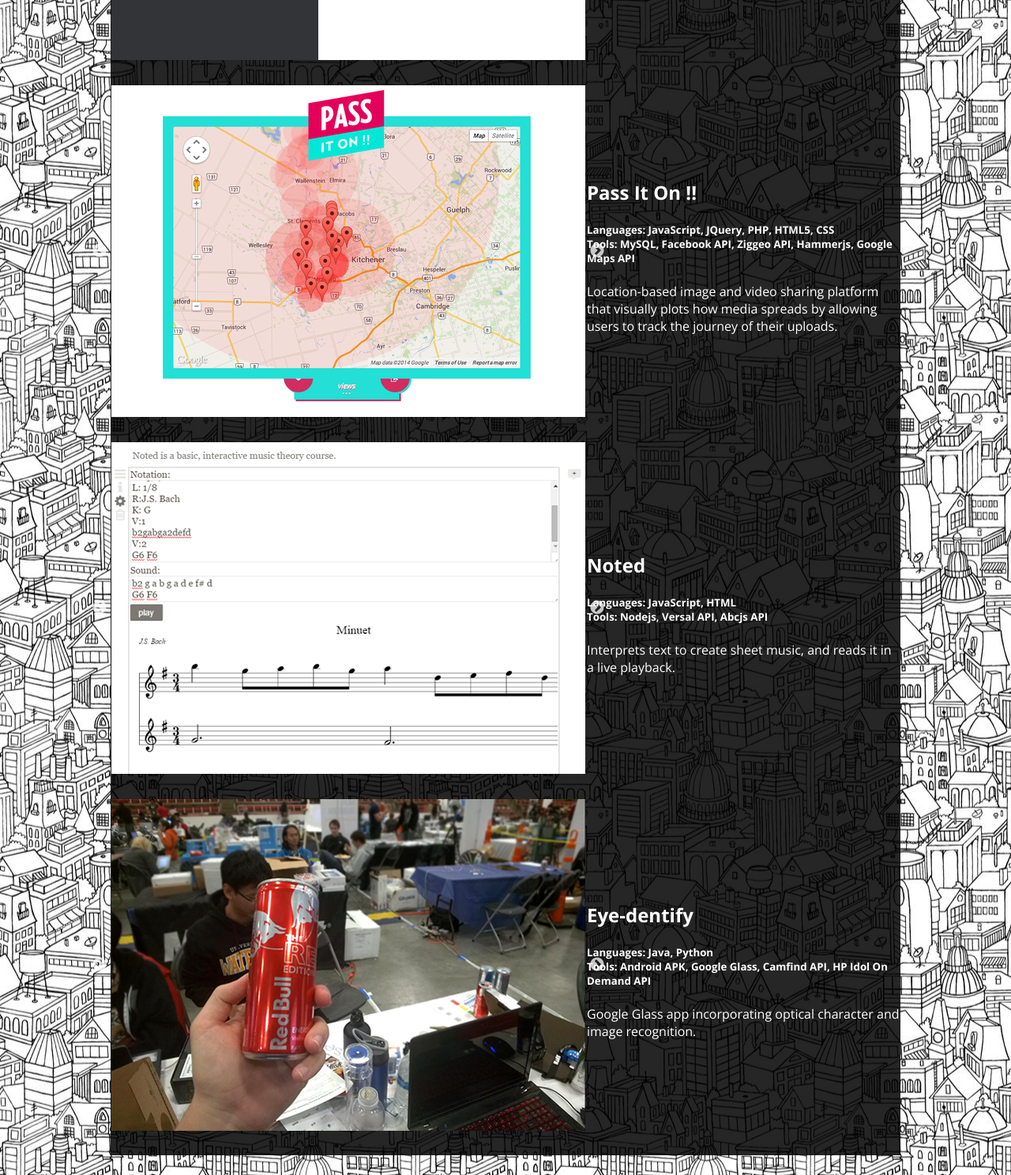
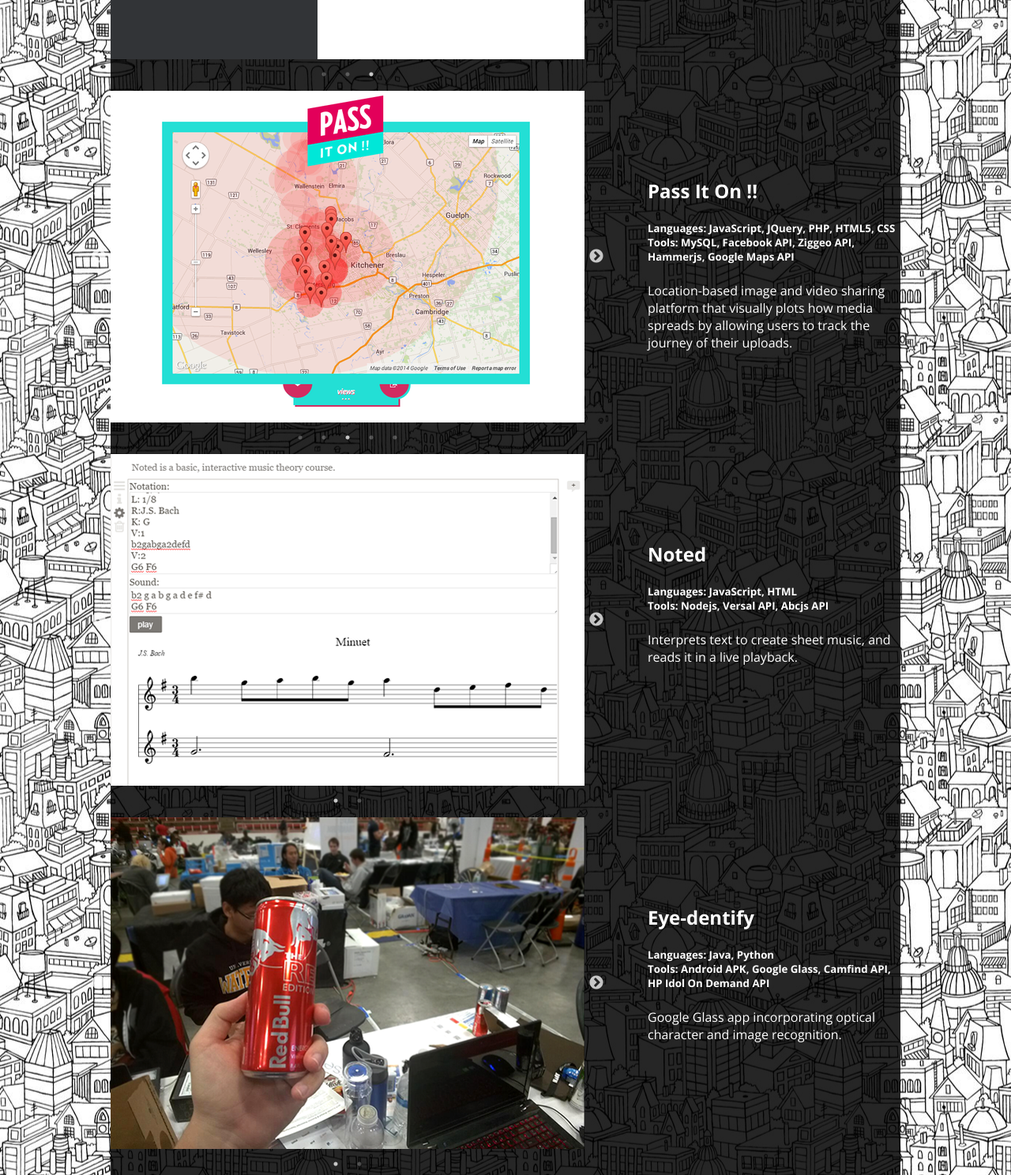
Before and after one commit to ju-de/ju-de.github.io, a plain HTML site: page index.html in a window 1280 px wide. Shown: the part 1598-3086 px from the top of the page at 79% size. Drawn offline with nearby package versions, Linux system fonts and the light colour scheme.

Commit message:
make it not overlap the text maybe??????

```diff
--- a/index.html
+++ b/index.html
@@ -102,28 +102,93 @@
 
 		<div class="container clearfix">
 
-			<div id="content" class="grid_12">
-			<table style="background: rgba(0,0,0,0.85);">
+			<div id="content" class="grid_12" style="background: rgba(0,0,0,0.85);">
 
-				<tr>
-					<td>
+				<div id="content" class="grid_8">
 
-					<div style = "width: 600px">
-					<div class = "data-slick" style="background: rgba(0,0,0,0.85);">
+					<div class = "data-slick" style="width: 600px">
 					  <div><img src='images/proj/chorq1.png'></div>
 					  <div><img src='images/proj/chorq2.png'></div>
 					  <div><img src='images/proj/chorq3.png'></div>
 					</div>
-					</div>
 
-					</td>
-					<td>
+				</div>
+				<div id="content" class="grid_4 omega">
+						<br><br><br><br><br>
 						<h2>Chorq</h2>
 						<h5>
 							Languages: JavaScript, Jade, HTML5, Python, CSS3, PHP<br>
 							Tools: Node.js, MongoDB, Express, Monk, Kik API, BeautifulSoup, mySQL, Zepto, Monogo
 						</h5>
 						<p>Streamlines tab sharing, allowing users to group tabs into stacks, and Kik them to friends.</p>
+				</div>
+
+				<div id="content" class="grid_8">
+
+					<div class = "data-slick" style="width: 600px">
+						<div><img src='images/proj/pio1.png'></div>
+						<div><img src='images/proj/pio2.png'></div>
+						<div><img src='images/proj/pio3.png'></div>
+						<div><img src='images/proj/pio4.png'></div>
+						<div><img src='images/proj/pio5.png'></div>
+					</div>
+
+				</div>
+				<div id="content" class="grid_4 omega">
+						<br><br><br><br><br>
+						<h2>Pass It On !!</h2>
+						<h5>
+							Languages: JavaScript, JQuery, PHP, HTML5, CSS<br>
+							Tools: MySQL, Facebook API, Ziggeo API, Hammerjs, Google Maps API
+						</h5>
+						<p>Location-based image and video sharing platform that visually plots how media spreads by allowing users to track the journey of their uploads.</p>
+				</div>
+
+				<div id="content" class="grid_8">
+
+					<div class = "data-slick" style="width: 600px">
+						  <div><img src='images/proj/noted1.png'></div>
+						  <div><img src='images/proj/noted2.png'></div>
+					</div>
+
+				</div>
+				<div id="content" class="grid_4 omega">
+					<br><br><br><br><br>
+					<h2>Noted</h2>
+					<h5>
+						Languages: JavaScript, HTML<br>
+						Tools: Nodejs, Versal API, Abcjs API
+					</h5>
+					<p>Interprets text to create sheet music, and reads it in a live playback.</p>
+				</div>
+
+
+				<div id="content" class="grid_8">
+
+					<div class = "data-slick" style="width: 600px">
+						  <div><img src='images/proj/eye1.png'></div>
+						  <div><img src='images/proj/eye2.png'></div>
+					</div>
+
+				</div>
+				<div id="content" class="grid_4 omega">
+					<br><br><br><br><br>
+					<h2>Eye-dentify</h2>
+					<h5>
+						Languages: Java, Python<br>
+						Tools: Android APK, Google Glass, Camfind API, HP Idol On Demand API
+					</h5>
+					<p>Google Glass app incorporating optical character and image recognition.</p>
+				</div>
+
+			<!--
+			<table style: "text-align: center; padding: 100px;">
+				<tr>
+					<td>
+
+
+					</td>
+					<td style: "padding: 50px;">
 					</td>
 				</tr>
 
@@ -192,7 +257,7 @@
 					</td>
 
 				</tr>
-			</table>
+			</table> -->
 			</div>
 
 		</div>
```
Also changed, not shown: js/slick-1.5.7/slick/slick-theme.css.
